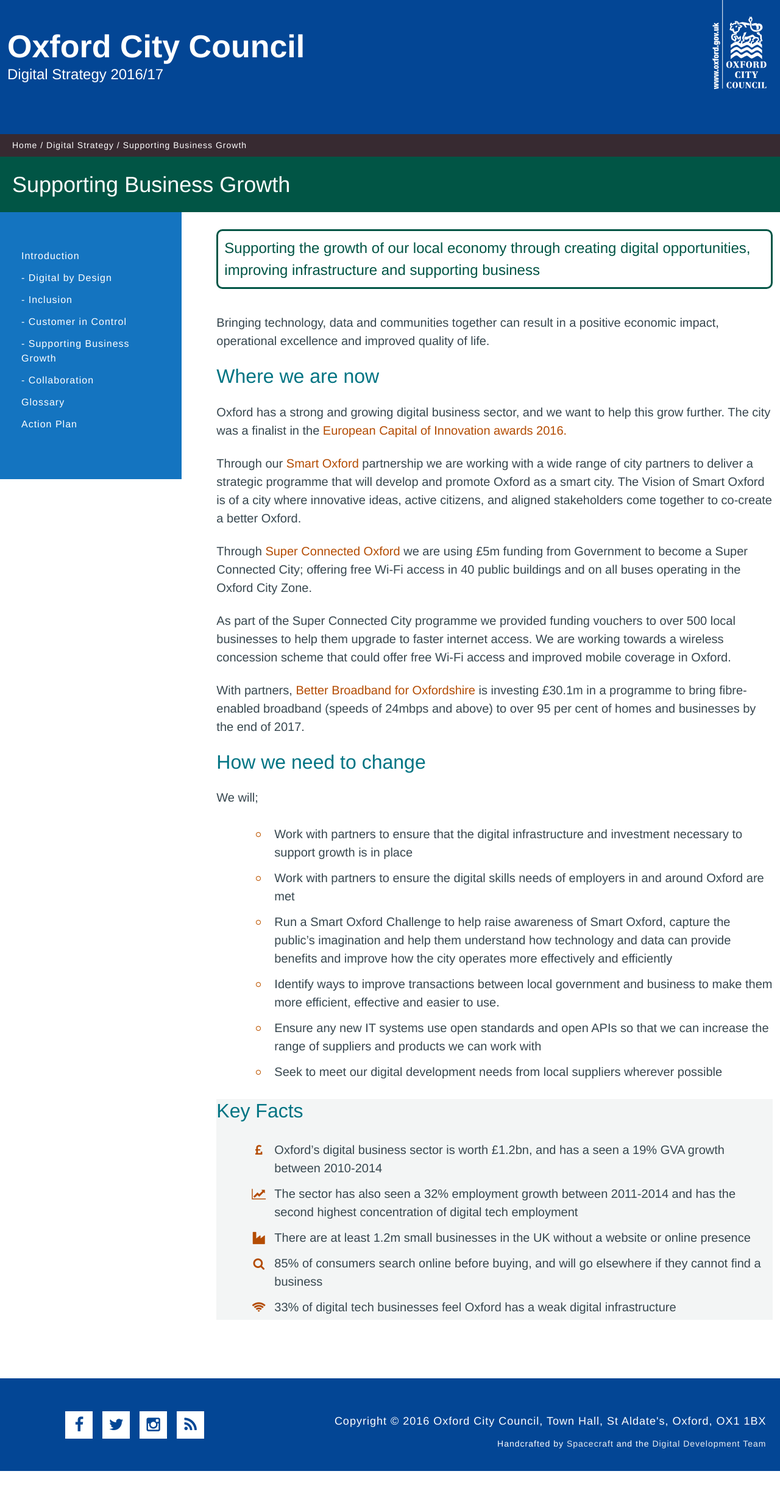
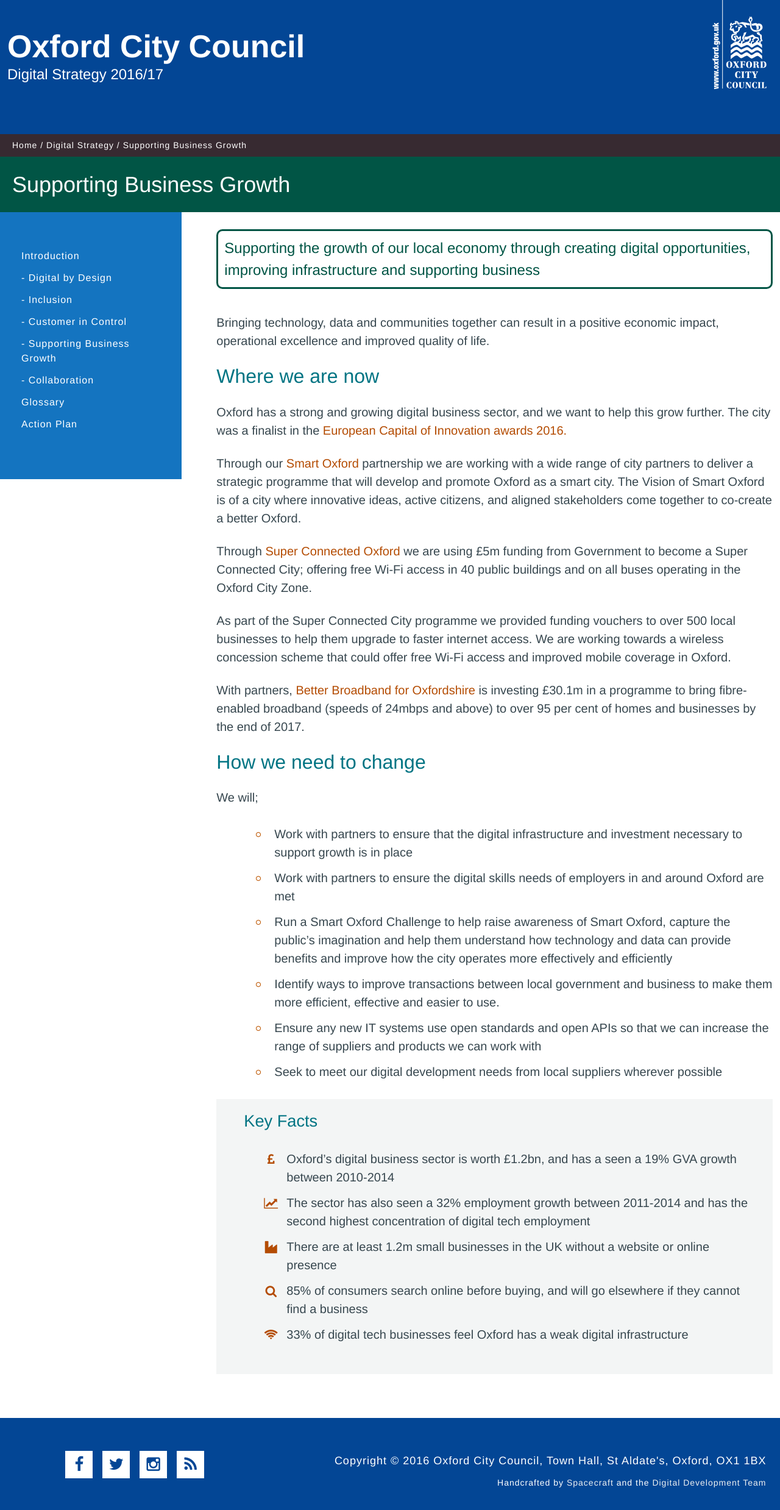
Before and after one commit to OxfordCityCouncil/OxfordCityCouncil.github.io, a Jekyll site: the page built from strategy/supporting-business-growth.html, in a window 1280 px wide. Shown: the whole page at 61% size. Built offline with Jekyll 4.4.1, drawn with Linux system fonts in a browser that asks for light colours; nearby versions of some CDN libraries; library files that are not in the unit come from our copies; before the commit the page ends 2413 px from its top, so only the background shows below that.

Commit message:
new div for facts

```diff
--- a/strategy/supporting-business-growth.html
+++ b/strategy/supporting-business-growth.html
@@ -23,8 +23,8 @@
     <li>Ensure any new IT systems use open standards and open APIs so that we can increase the range of suppliers and products we can work with</li>
     <li>Seek to meet our digital development needs from local suppliers wherever possible</li>
 </ul>
-
-<div style="background-color:#f3f5f5">
+<p></p>
+<div class="facts">
     <h2>Key Facts</h2>
     <ul class="fa-ul">
         <li><i class="fa-li fa fa-gbp" aria-hidden="true"></i>Oxford’s digital business sector is worth £1.2bn, and has a seen a 19% GVA growth between 2010-2014</li>
--- a/styles/custom.css
+++ b/styles/custom.css
@@ -155,3 +155,14 @@
     left: -1.6em;
     color: #b44c03;
 }
+
+/* creating style for facts box */
+.facts  {
+    background-color: #f3f5f5;
+    padding: 20px
+}
+
+.facts h2   {
+    font-size: 1.7em;
+    margin-left: 25px;
+}
```
